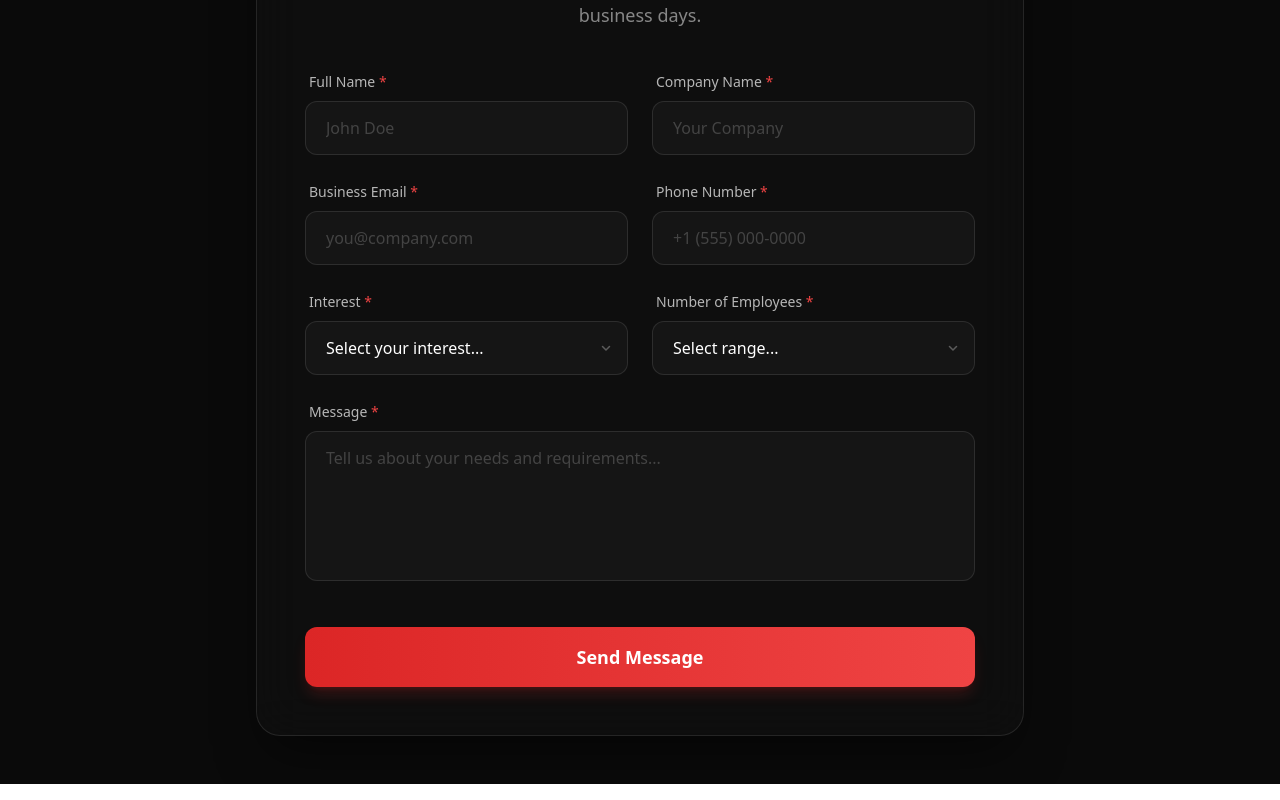
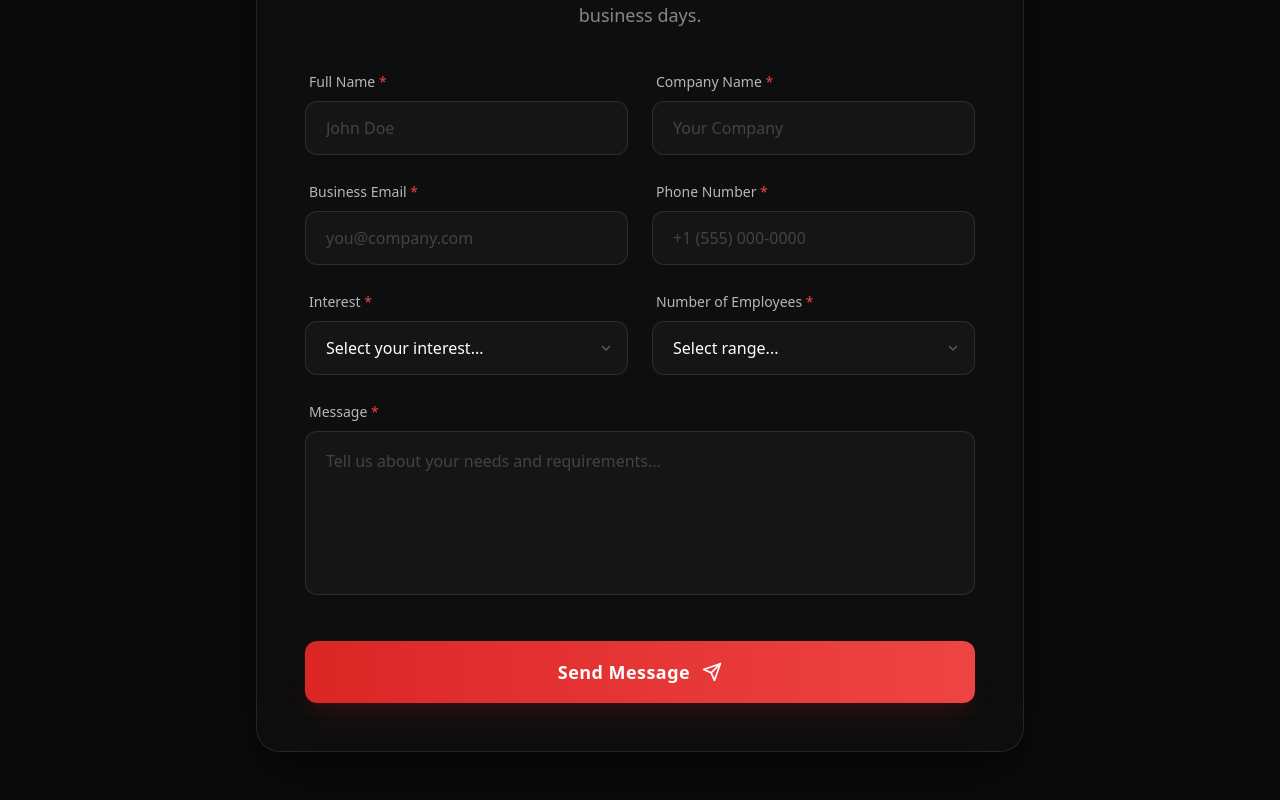
Before and after one commit to Gonna-AI/Frontend, a React (Vite) app: page /contact in a window 1280 px wide. Shown: the part 798-1598 px from the top of the page. Built offline with nearby package versions, Linux system fonts and the light colour scheme; no server answers.

Commit message:
feat: enhance contact form UI/UX with new styles, animations, and consistent dark theme across the application.

```diff
--- a/index.html
+++ b/index.html
@@ -1,8 +1,10 @@
 <!doctype html>
 <html lang="en">
+
 <head>
   <meta charset="UTF-8" />
-    <meta name="description" content="AI-powered workflow automation for claims and back-office operations. Transform your operations with intelligent automation that reduces turnaround time by 40%." />
+  <meta name="description"
+    content="AI-powered workflow automation for claims and back-office operations. Transform your operations with intelligent automation that reduces turnaround time by 40%." />
   <meta name="viewport" content="width=device-width, initial-scale=1.0" />
 
   <!-- Favicon - White Logo -->
@@ -19,7 +21,8 @@
   <meta property="og:type" content="website" />
   <meta property="og:url" content="https://clerktree.com/" />
   <meta property="og:title" content="ClerkTree - AI-Powered Workflow Automation" />
-    <meta property="og:description" content="Transform your claims processing workflow with AI-driven automation, intelligent callback scheduling, and real-time sentiment analysis." />
+  <meta property="og:description"
+    content="Transform your claims processing workflow with AI-driven automation, intelligent callback scheduling, and real-time sentiment analysis." />
   <meta property="og:image" content="https://xlzwfkgurrrspcdyqele.supabase.co/storage/v1/object/public/buck/logo.svg" />
   <meta property="og:image:width" content="1200" />
   <meta property="og:image:height" content="630" />
@@ -29,17 +32,22 @@
   <meta name="twitter:card" content="summary_large_image" />
   <meta name="twitter:url" content="https://clerktree.com/" />
   <meta name="twitter:title" content="ClerkTree - AI-Powered Workflow Automation" />
-    <meta name="twitter:description" content="Transform your claims processing workflow with AI-driven automation, intelligent callback scheduling, and real-time sentiment analysis." />
-    <meta name="twitter:image" content="https://xlzwfkgurrrspcdyqele.supabase.co/storage/v1/object/public/buck/logo.svg" />
+  <meta name="twitter:description"
+    content="Transform your claims processing workflow with AI-driven automation, intelligent callback scheduling, and real-time sentiment analysis." />
+  <meta name="twitter:image"
+    content="https://xlzwfkgurrrspcdyqele.supabase.co/storage/v1/object/public/buck/logo.svg" />
 
   <!-- Additional meta for Google -->
-    <meta name="theme-color" content="#000000" />
+  <meta name="theme-color" content="#0a0a0a" />
+  <meta name="apple-mobile-web-app-capable" content="yes" />
+  <meta name="apple-mobile-web-app-status-bar-style" content="black-translucent" />
   <link rel="canonical" href="https://clerktree.com/" />
 
   <!-- Google Fonts - Urbanist -->
   <link rel="preconnect" href="https://fonts.googleapis.com">
   <link rel="preconnect" href="https://fonts.gstatic.com" crossorigin>
-    <link href="https://fonts.googleapis.com/css2?family=Urbanist:wght@100;200;300;400;500;600;700;800;900&display=swap" rel="stylesheet">
+  <link href="https://fonts.googleapis.com/css2?family=Urbanist:wght@100;200;300;400;500;600;700;800;900&display=swap"
+    rel="stylesheet">
 
   <!-- Structured Data for Google -->
   <script type="application/ld+json">
@@ -55,8 +63,10 @@
 
   <title>AI Workflow Automation</title>
 </head>
+
 <body>
   <div id="root"></div>
   <script type="module" src="/src/main.tsx"></script>
 </body>
+
 </html>
--- a/src/index.css
+++ b/src/index.css
@@ -3,6 +3,12 @@
 @tailwind base;
 @tailwind components;
 @tailwind utilities;
+@layer base {
+  html, body {
+    background-color: #0a0a0a;
+    overscroll-behavior-y: none; /* Optional: prevents bounce effect showing white */
+  }
+}
 
 @layer base {
   :root {
--- a/src/pages/Contact.tsx
+++ b/src/pages/Contact.tsx
@@ -1,5 +1,5 @@
 import React, { useState } from 'react';
-import { Mail, Phone, MapPin, CheckCircle2 } from 'lucide-react';
+import { Mail, Phone, MapPin, CheckCircle2, Send } from 'lucide-react';
 import api from '../config/api';
 import { useNavigate } from 'react-router-dom';
 
@@ -299,10 +299,12 @@ const Contact = () => {
                 </div>
 
                 {/* Message */}
+                {/* Message */}
                 <div className="space-y-2">
                   <label htmlFor="message" className="text-sm font-medium text-white/70 ml-1">
                     Message <span className="text-red-500">*</span>
                   </label>
+                  <div className="relative group">
                     <textarea
                       id="message"
                       name="message"
@@ -310,13 +312,16 @@ const Contact = () => {
                       rows={5}
                       value={formData.message}
                       onChange={handleChange}
-                    className="w-full px-5 py-3.5 rounded-xl bg-white/[0.03] border border-white/10 text-white placeholder-white/20 focus:outline-none focus:border-red-500/50 focus:bg-white/[0.05] focus:ring-4 focus:ring-red-500/10 transition-all duration-300 resize-none"
+                      className="peer w-full px-5 py-4 rounded-xl bg-white/[0.03] border border-white/10 text-white placeholder-white/20 focus:outline-none focus:bg-white/[0.05] transition-all duration-300 resize-none text-base leading-relaxed"
                       placeholder="Tell us about your needs and requirements..."
                     />
+                    {/* Animated Border Gradient on Focus */}
+                    <div className="absolute inset-0 rounded-xl border border-red-500/50 opacity-0 peer-focus:opacity-100 transition-opacity duration-300 pointer-events-none shadow-[0_0_20px_rgba(239,68,68,0.15)]" />
+                  </div>
                 </div>
 
                 {submitStatus === 'error' && (
-                  <div className="p-4 rounded-lg bg-red-500/10 border border-red-500/20 text-red-400 text-center text-sm">
+                  <div className="p-4 rounded-lg bg-red-500/10 border border-red-500/20 text-red-400 text-center text-sm animate-in fade-in slide-in-from-top-2">
                     Something went wrong. Please try again later.
                   </div>
                 )}
@@ -326,17 +331,28 @@ const Contact = () => {
                   <button
                     type="submit"
                     disabled={isSubmitting}
-                    className="w-full px-8 py-4 rounded-xl bg-gradient-to-r from-red-600 to-red-500 text-white font-bold text-lg hover:from-red-500 hover:to-red-400 focus:outline-none focus:ring-4 focus:ring-red-500/20 disabled:opacity-50 disabled:cursor-not-allowed transition-all duration-300 shadow-lg shadow-red-600/20 hover:shadow-red-500/40 hover:scale-[1.02] active:scale-[0.98]"
+                    className="group relative w-full overflow-hidden rounded-xl bg-gradient-to-r from-red-600 to-red-500 p-[1px] focus:outline-none focus:ring-4 focus:ring-red-500/20 disabled:opacity-50 disabled:cursor-not-allowed shadow-xl shadow-red-600/10 transition-all duration-300 hover:shadow-red-500/30 hover:scale-[1.01] active:scale-[0.99]"
                   >
+                    <div className="relative h-full w-full rounded-xl bg-gradient-to-r from-red-600 to-red-500 px-8 py-4 transition-all duration-300 group-hover:bg-opacity-0">
+                      <div className="absolute inset-0 bg-gradient-to-r from-red-500 to-rose-500 opacity-0 transition-opacity duration-300 group-hover:opacity-100" />
+
+                      <div className="relative flex items-center justify-center gap-3 text-white font-bold text-lg">
                         {isSubmitting ? (
-                      <span className="flex items-center justify-center gap-2">
-                        <svg className="animate-spin h-5 w-5 text-white" xmlns="http://www.w3.org/2000/svg" fill="none" viewBox="0 0 24 24">
+                          <>
+                            <svg className="animate-spin h-5 w-5" xmlns="http://www.w3.org/2000/svg" fill="none" viewBox="0 0 24 24">
                               <circle className="opacity-25" cx="12" cy="12" r="10" stroke="currentColor" strokeWidth="4"></circle>
                               <path className="opacity-75" fill="currentColor" d="M4 12a8 8 0 018-8V0C5.373 0 0 5.373 0 12h4zm2 5.291A7.962 7.962 0 014 12H0c0 3.042 1.135 5.824 3 7.938l3-2.647z"></path>
                             </svg>
-                        Sending...
-                      </span>
-                    ) : 'Send Message'}
+                            <span>Sending...</span>
+                          </>
+                        ) : (
+                          <>
+                            <span className="tracking-wide">Send Message</span>
+                            <Send className="w-5 h-5 transition-transform duration-300 group-hover:translate-x-1 group-hover:-translate-y-1" />
+                          </>
+                        )}
+                      </div>
+                    </div>
                   </button>
                 </div>
               </form>
```
Also changed, not shown: public/site.webmanifest. Lines whose indentation alone changed are shown as unchanged.
